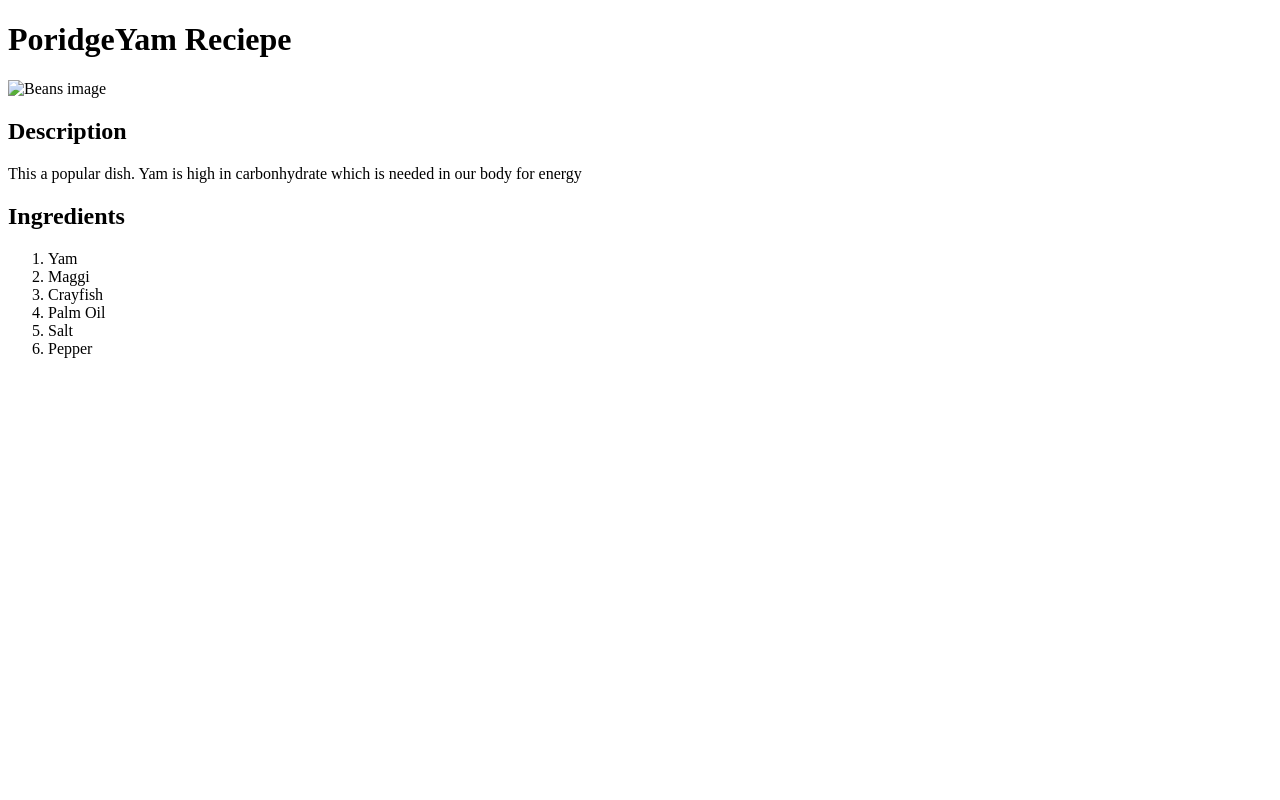
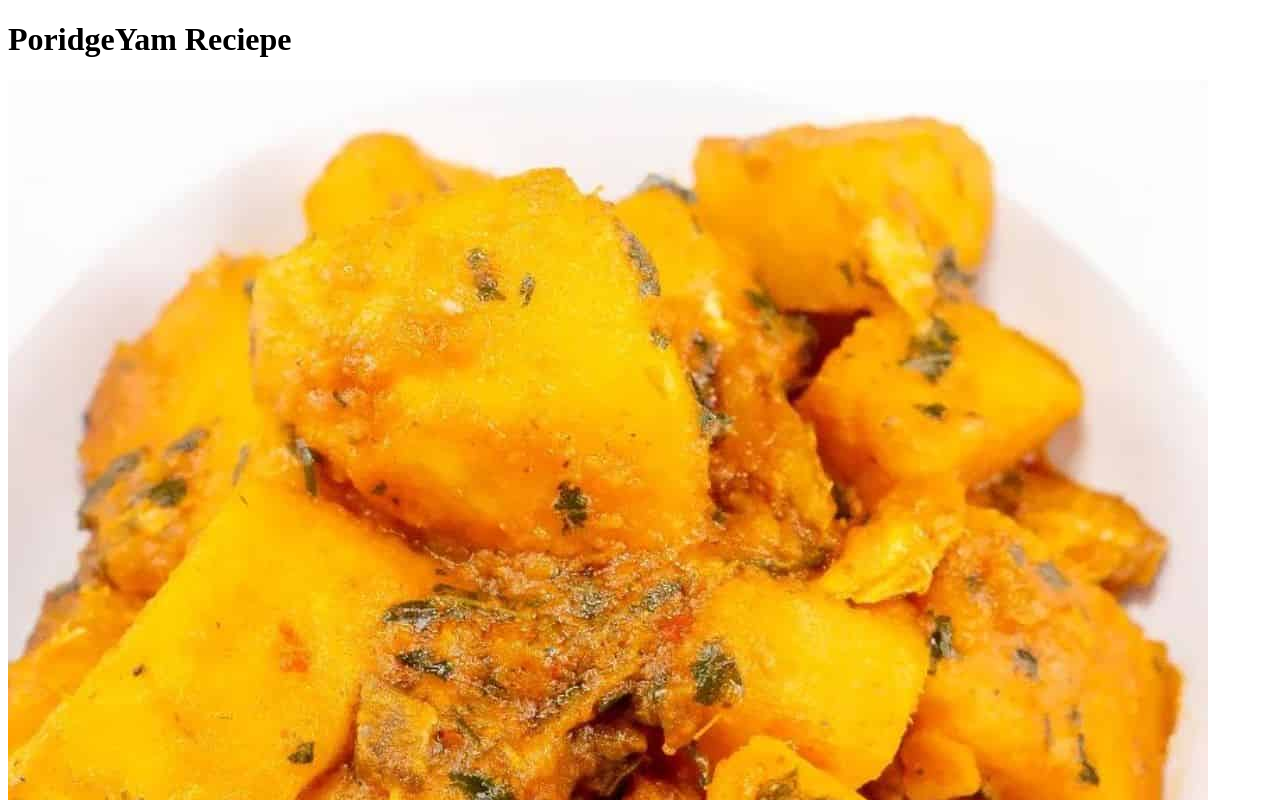
Before and after one commit to anyiamvictor/odin_recipes, a plain HTML site: page recipes/Porridge_Yam.html in a window 1280 px wide. Shown: the top 800 px of the page. Drawn offline with Linux system fonts and the light colour scheme.

Commit message:
Adding appropriate images to the reciepe page

```diff
--- a/recipes/Porridge_Yam.html
+++ b/recipes/Porridge_Yam.html
@@ -7,7 +7,7 @@
 </head>
 <body>
     <h1>PoridgeYam Reciepe</h1>
-    <img src="beans_img.wep" alt="Beans image">
+    <img src="yam.jpg" alt="Beans image">
     <h2>Description  </h2>
     <p>This a popular dish. Yam is high in carbonhydrate which is needed in our body for energy</p>
     <h2>Ingredients</h2>
```
Also changed, not shown: recipes/Rice.html (+1 -1 lines), recipes/beans.html (+1 -1 lines), recipes/beans.jpg (added), recipes/rice.jpg (added), recipes/yam.jpg (added).
